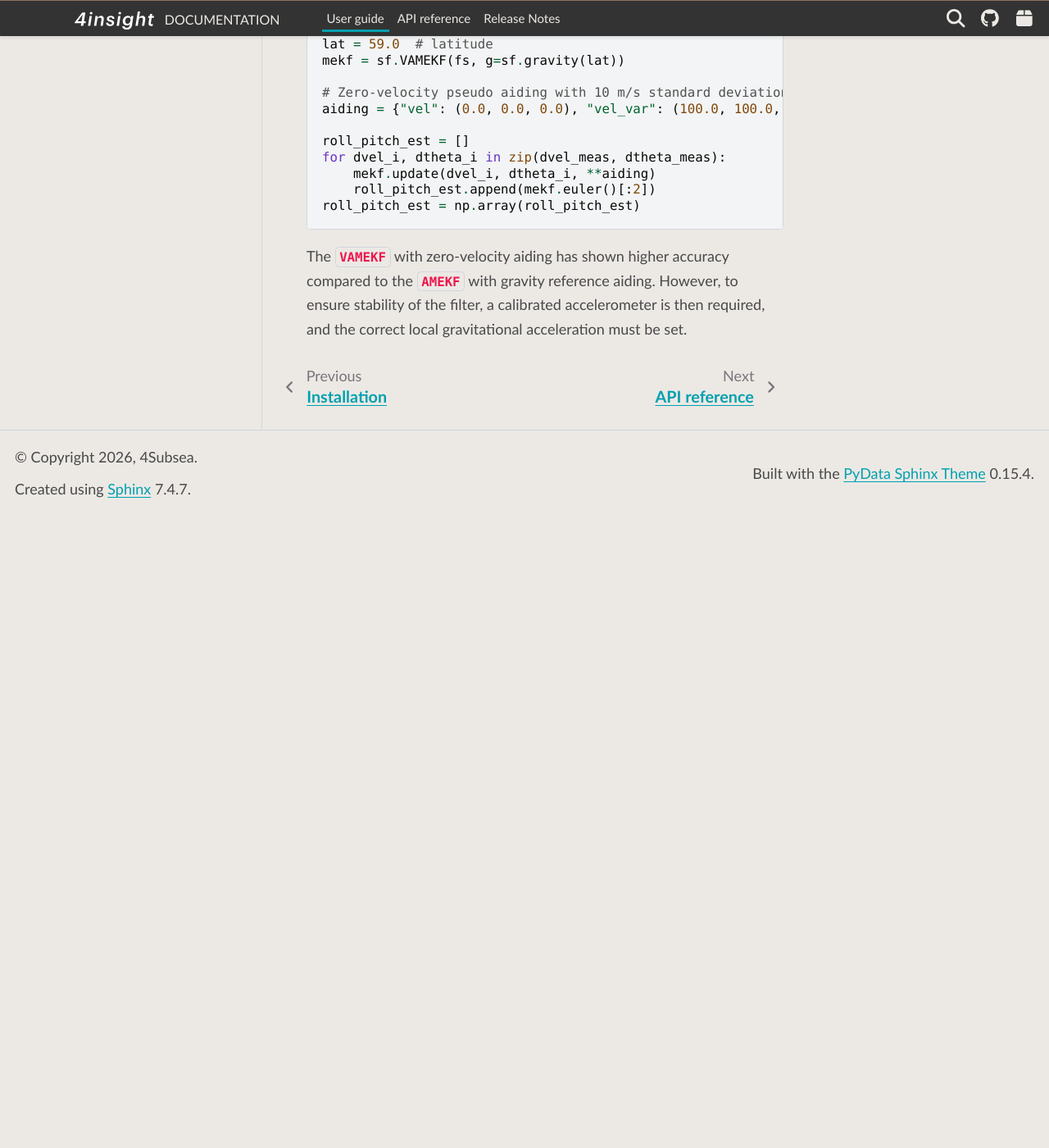
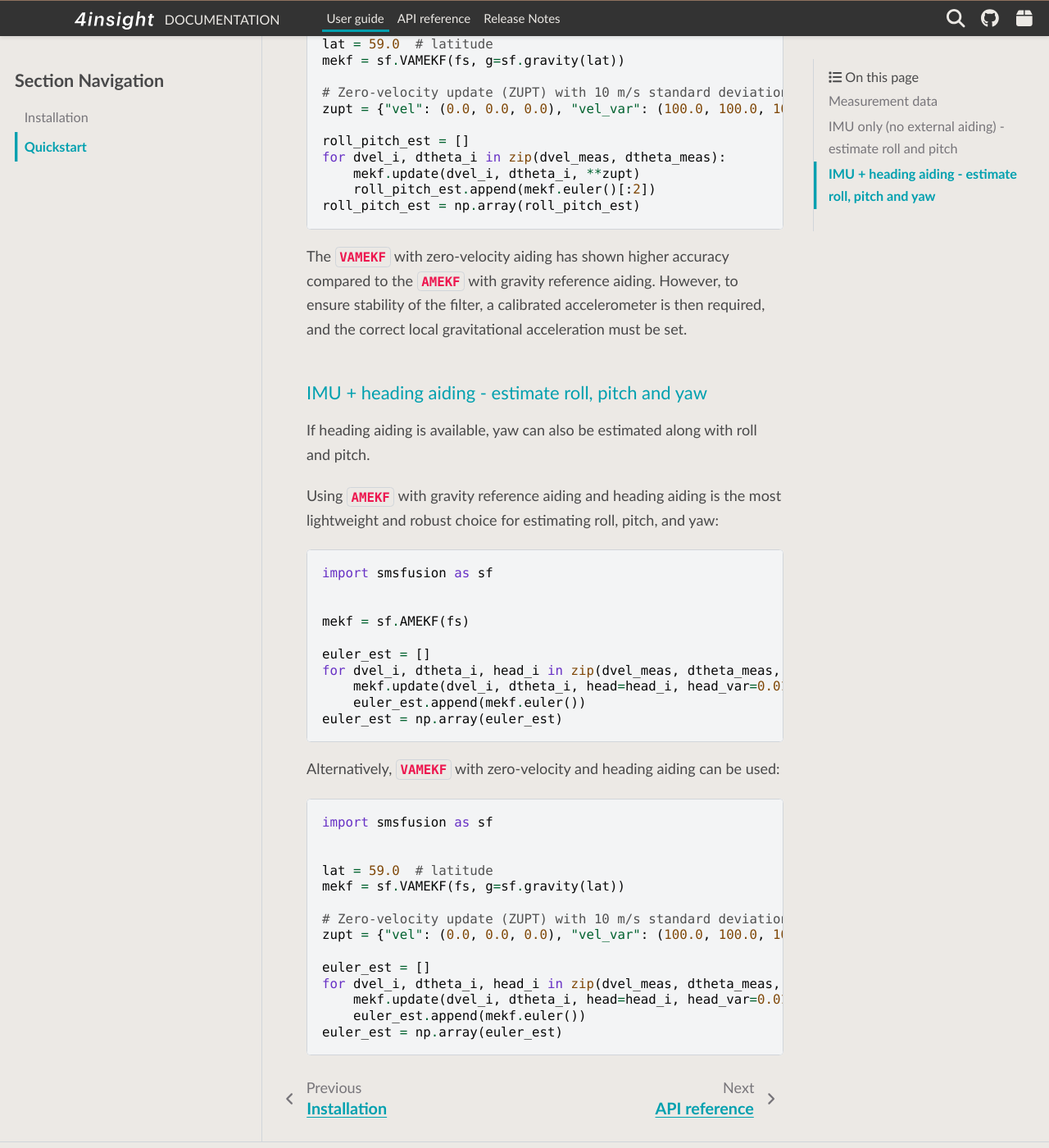
Before and after one commit to 4Subsea/smsfusion-python, a Sphinx documentation site: the page built from docs/user_guide/quickstart.rst, in a window 1280 px wide and 1400 px high, scrolled down 3319 px. Shown: the whole window at 82% size. Built offline with Sphinx 7.4.7 and the PyData theme 0.15.4, drawn with Linux system fonts in a browser that asks for light colours; before the commit the page ends 3949 px from its top, so only the background shows below that; some of the changed text lies outside the part shown.

Commit message:
some changes

```diff
--- a/docs/user_guide/quickstart.rst
+++ b/docs/user_guide/quickstart.rst
@@ -100,8 +100,8 @@
 per second (rad/s). If your measurement data is given in other units, you must account
 for that in other sections of this quickstart guide.
 
-No external aiding - estimate roll and pitch only
--------------------------------------------------
+IMU only (no external aiding) - estimate roll and pitch
+-------------------------------------------------------
 In aiding denied scenarios, where you don't have access to long-term stable aiding
 measurements, only the roll and pitch degrees of freedom can be estimated since
 these are still observable through accelerometer measurements and the known direction
@@ -123,8 +123,7 @@
         roll_pitch_est.append(mekf.euler()[:2])
     roll_pitch_est = np.array(roll_pitch_est)
 
-Alternatively, the :class:`~smsfusion.VAMEKF` with zero-velocity aiding can be
-used:
+Alternatively, :class:`~smsfusion.VAMEKF` with zero-velocity aiding can be used:
 
 .. code-block:: python
 
@@ -134,12 +133,12 @@
     lat = 59.0  # latitude
     mekf = sf.VAMEKF(fs, g=sf.gravity(lat))
 
-    # Zero-velocity pseudo aiding with 10 m/s standard deviation
-    aiding = {"vel": (0.0, 0.0, 0.0), "vel_var": (100.0, 100.0, 100.0)}
+    # Zero-velocity update (ZUPT) with 10 m/s standard deviation
+    zupt = {"vel": (0.0, 0.0, 0.0), "vel_var": (100.0, 100.0, 100.0)}
 
     roll_pitch_est = []
     for dvel_i, dtheta_i in zip(dvel_meas, dtheta_meas):
-        mekf.update(dvel_i, dtheta_i, **aiding)
+        mekf.update(dvel_i, dtheta_i, **zupt)
         roll_pitch_est.append(mekf.euler()[:2])
     roll_pitch_est = np.array(roll_pitch_est)
 
@@ -147,3 +146,44 @@
 compared to the :class:`~smsfusion.AMEKF` with gravity reference aiding. However,
 to ensure stability of the filter, a calibrated accelerometer is then required,
 and the correct local gravitational acceleration must be set.
+
+
+IMU + heading aiding - estimate roll, pitch and yaw
+---------------------------------------------------
+If heading aiding is available, yaw can also be estimated along with roll and pitch.
+
+Using :class:`~smsfusion.AMEKF` with gravity reference aiding and heading aiding
+is the most lightweight and robust choice for estimating roll, pitch, and yaw:
+
+.. code-block:: python
+
+    import smsfusion as sf
+
+
+    mekf = sf.AMEKF(fs)
+
+    euler_est = []
+    for dvel_i, dtheta_i, head_i in zip(dvel_meas, dtheta_meas, head_meas):
+        mekf.update(dvel_i, dtheta_i, head=head_i, head_var=0.01**2)
+        euler_est.append(mekf.euler())
+    euler_est = np.array(euler_est)
+
+Alternatively, :class:`~smsfusion.VAMEKF` with zero-velocity and heading aiding
+can be used:
+
+.. code-block:: python
+
+    import smsfusion as sf
+
+
+    lat = 59.0  # latitude
+    mekf = sf.VAMEKF(fs, g=sf.gravity(lat))
+
+    # Zero-velocity update (ZUPT) with 10 m/s standard deviation
+    zupt = {"vel": (0.0, 0.0, 0.0), "vel_var": (100.0, 100.0, 100.0)}
+
+    euler_est = []
+    for dvel_i, dtheta_i, head_i in zip(dvel_meas, dtheta_meas, head_meas):
+        mekf.update(dvel_i, dtheta_i, head=head_i, head_var=0.01**2, **zupt)
+        euler_est.append(mekf.euler())
+    euler_est = np.array(euler_est)
```
